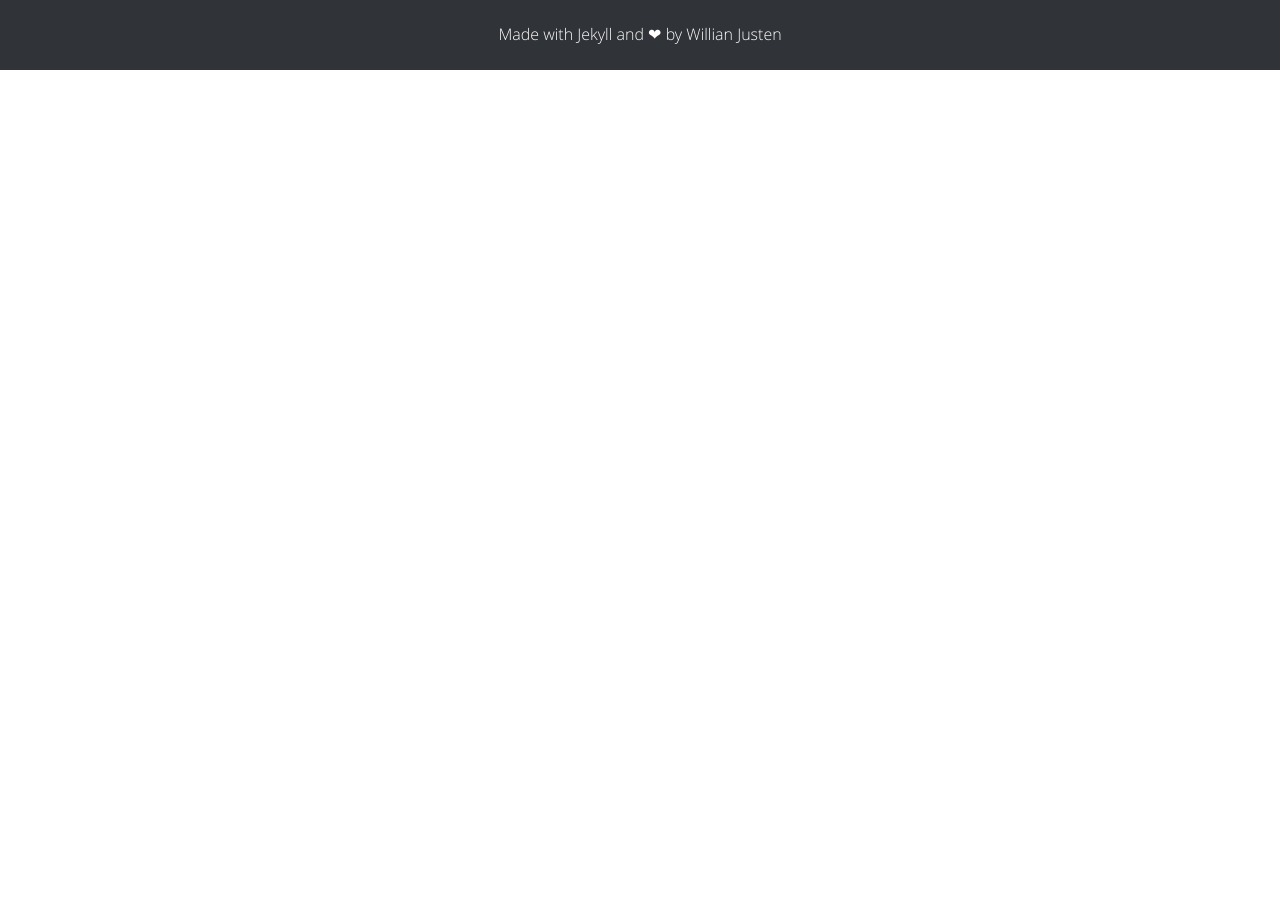
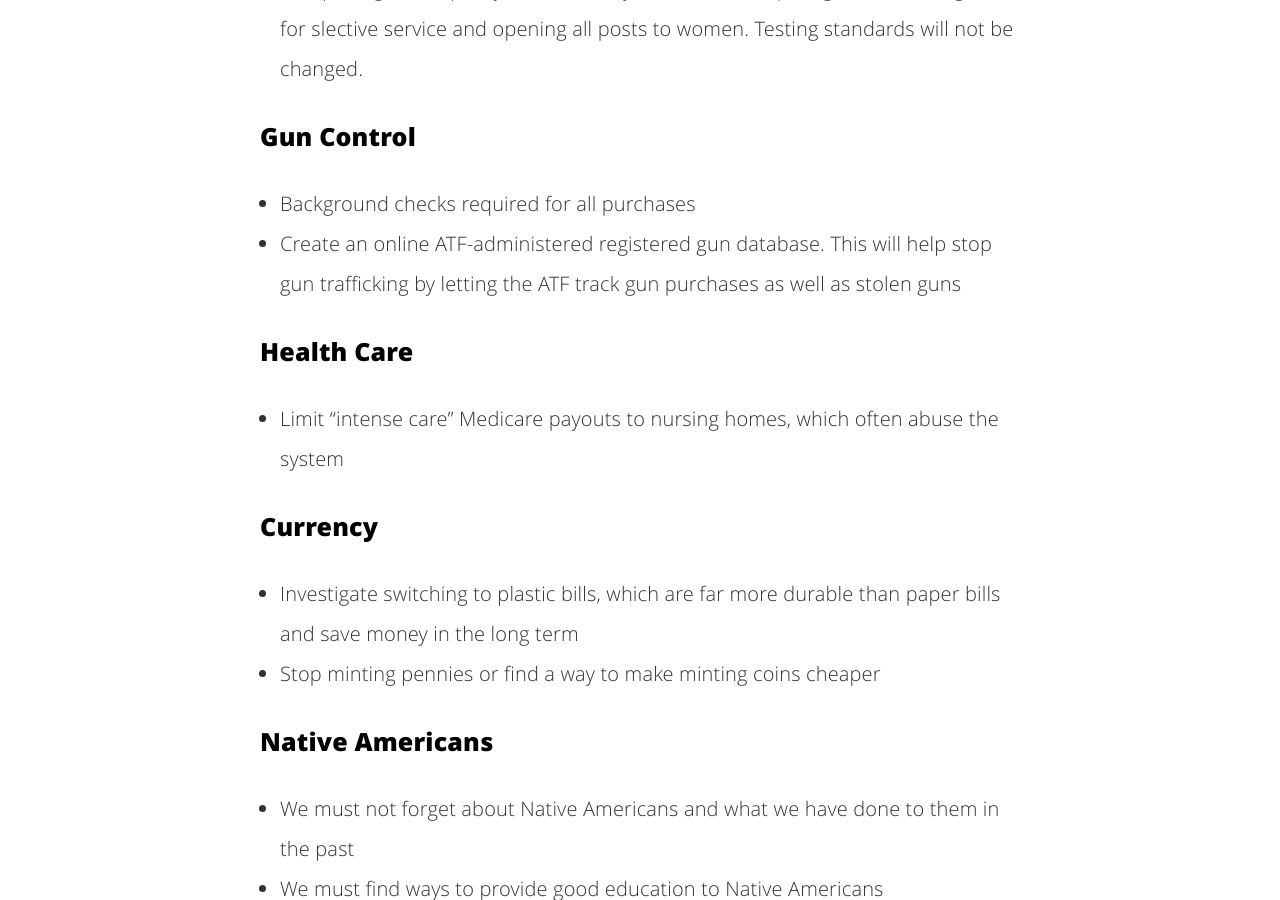
Before and after one commit to UnsolvedCypher/improving-america, a Jekyll site: the page built from ideas.md, in a window 1280 px wide and 900 px high, scrolled down 3917 px. Built offline with Jekyll 4.4.1, drawn with Linux system fonts in a browser that asks for light colours; before the commit the page ends 3987 px from its top, so only the background shows below that; some of the changed text lies outside the part shown.

Commit message:
Stefan's Third Proposal

```diff
--- a/ideas.md
+++ b/ideas.md
@@ -64,3 +64,34 @@ Stefan's Second Proposal
 ### Immigration
 - Building a wall or adding security is expensive and doesn't fix the underlying problem. We need to think of ways to help Mexico be a safer place
 - Take in Syrian refugees - educated professionals
+
+Stefan's Third Proposal
+-----------------------
+
+### Military
+- Although we disagree with the size of the U.S. Army, We must remember that the army is a means of teaching discipline and creates opportunity for millions of people
+- Complete gener equality in the military. This means requiring women to register for slective service and opening all posts to women. Testing standards will not be changed.
+
+### Gun Control
+- Background checks required for all purchases
+- Create an online ATF-administered registered gun database. This will help stop gun trafficking by letting the ATF track gun purchases as well as stolen guns
+
+### Health Care
+- Limit "intense care" Medicare payouts to nursing homes, which often abuse the system
+
+### Currency
+- Investigate switching to plastic bills, which are far more durable than paper bills and save money in the long term
+- Stop minting pennies or find a way to make minting coins cheaper
+
+### Native Americans
+- We must not forget about Native Americans and what we have done to them in the past
+- We must find ways to provide good education to Native Americans
+- We must fight alcoholism, disease, and poverty on reservations
+
+### Criminal Justice
+- Provide education - books, volunteer teaching programs, internet access to prisoners
+- Provide gym equipment and cycling classes to prisoners: exercise teaches discipline, has many health benefits. We are not doing enough
+- We must understand that many people in the criminal justice system are not innately bad people. Everyone must be given a second chance, and we must help them become a part of society and lower recidivism
+- Figure out how to prevent radicalization of non-violent offenders in prison
+- Better handling of criminal records: once someone has served their time in jail, they should be equal in society and have equal opportunity
+- Enforce voting rights of felons. States should not be allowed to take away their voting rights
```
Also changed, not shown: 8 other files.
